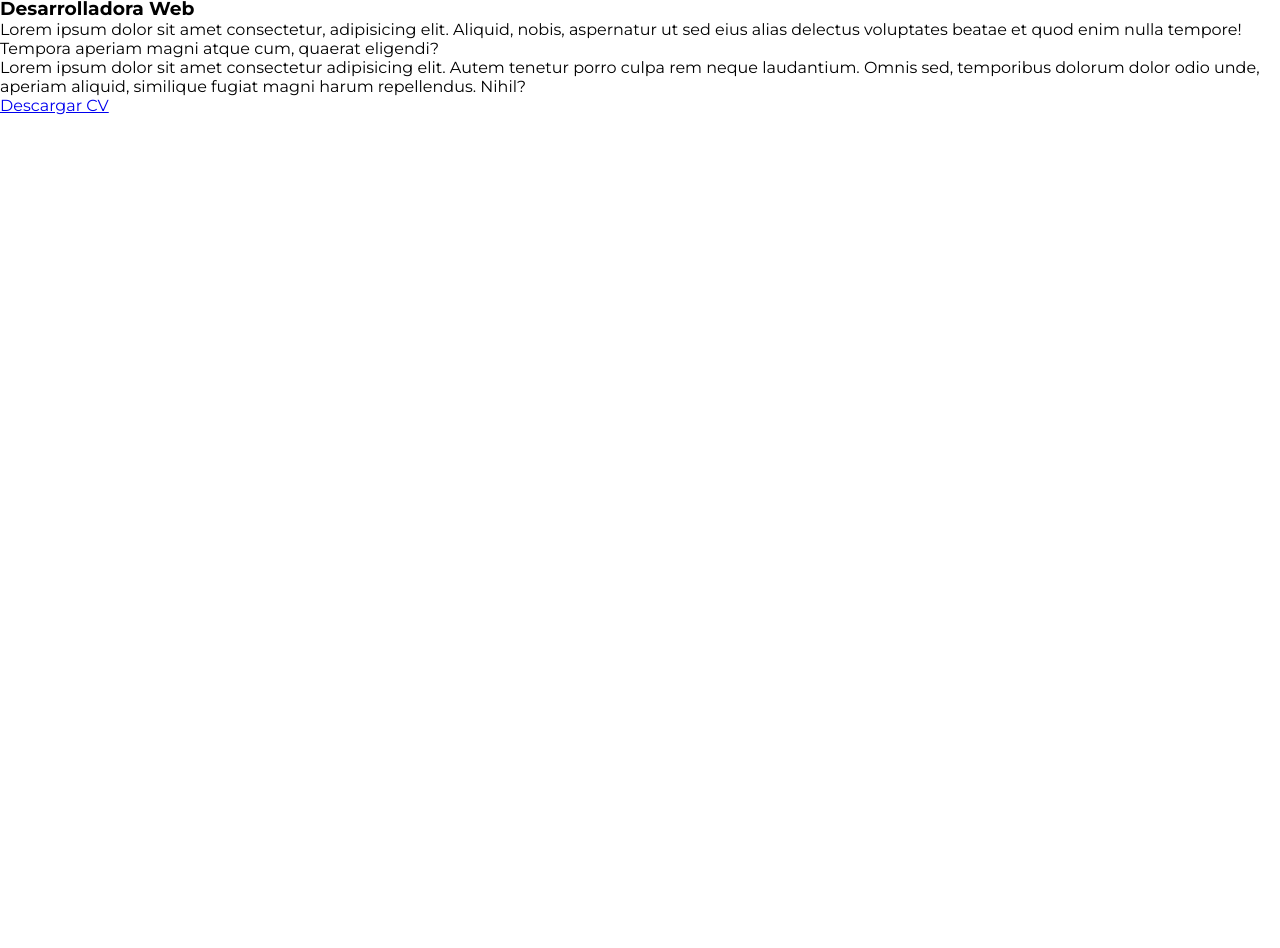
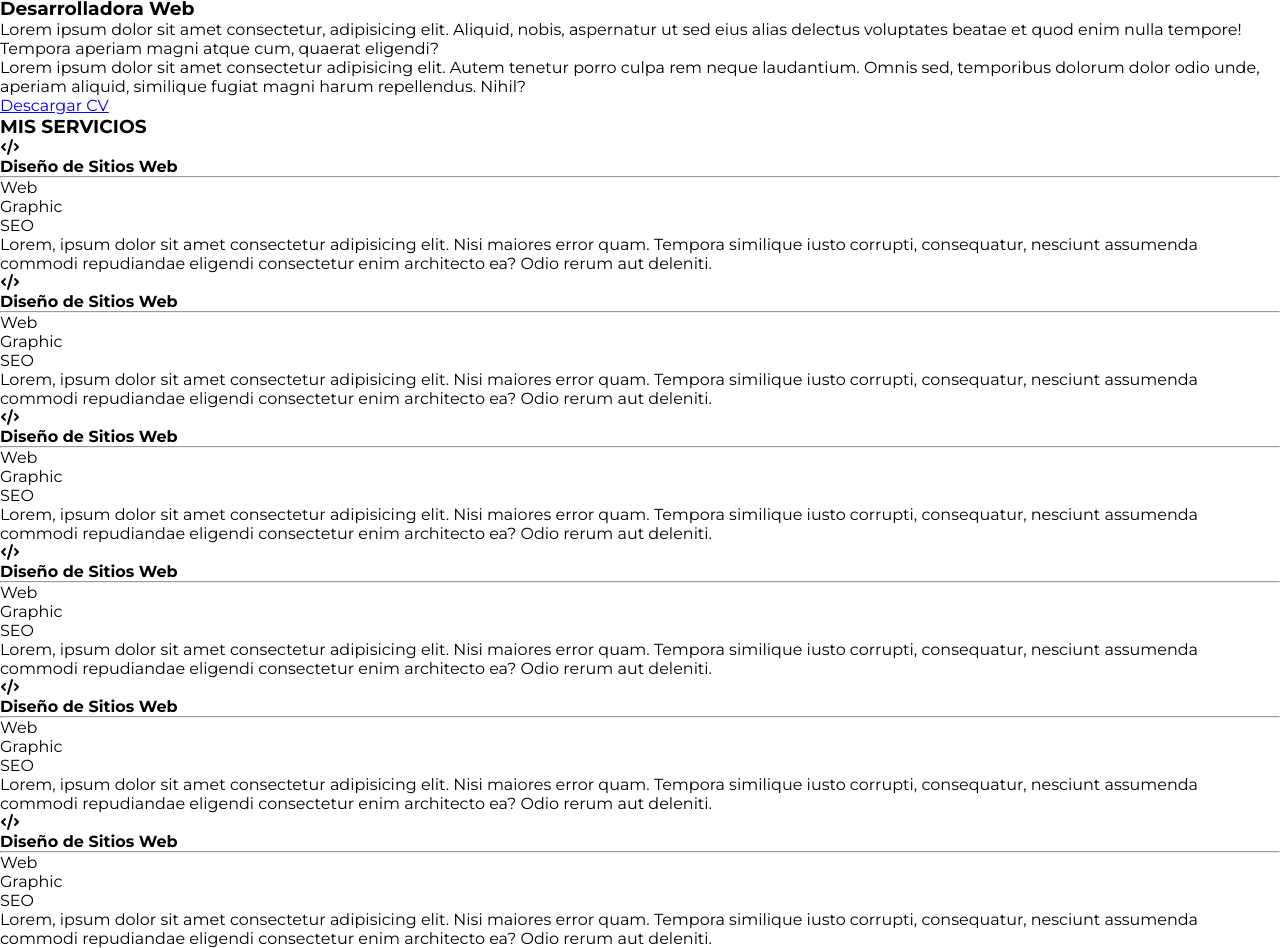
Before and after one commit to laura-qw/Portafolio_LauraCastro, a plain HTML site: page index.html in a window 1280 px wide. Shown: the part 2391-3339 px from the top of the page. Before the commit the page ends 2506 px from the top, so only its background shows below. Drawn offline with Linux system fonts and the light colour scheme.

Commit message:
Add files via upload

```diff
--- a/index.html
+++ b/index.html
@@ -17,8 +17,8 @@
                 <h1>LAURA CASTRO</h1>
                 <nav id="nav">
                 <ul id="links">
-                    <li><a href="#" class="seleccionado" >Inicio</a></li>
-                    <li><a href="#">Sobre Mi</a></li>
+                    <li><a href="#inicio" class="seleccionado">Inicio</a></li>
+                    <li><a href="#sobreMi">Sobre Mi</a></li>
                     <li><a href="#">Servicios</a></li>
                     <li><a href="#">Proyectos</a></li>
                     <li><a href="#">Contacto</a></li>
@@ -55,5 +55,80 @@
         <a href="#">Descargar CV</a>
       </div>
       </section>
+
+      <!-- SECCIÓN SERVICIOS -->
+       <section id="Servicios">
+        <h3 class="titulo-seccion">MIS SERVICIOS</h3>
+        <div class="fila">
+         <div class="servicio">
+             <span class="icono"><i class="fa-solid fa-code"></i></span>
+             <h4>Diseño de Sitios Web</h4>
+             <hr>
+         <ul>
+            <li>Web</li>
+            <li>Graphic</li>
+            <li>SEO</li>
+         </ul>
+                <p>Lorem, ipsum dolor sit amet consectetur adipisicing elit. Nisi maiores error quam. Tempora similique iusto corrupti, consequatur, nesciunt assumenda commodi repudiandae eligendi consectetur enim architecto ea? Odio rerum aut deleniti.</p>
+         </div>
+        </div>
+        <div class="servicio">
+             <span class="icono"><i class="fa-solid fa-code"></i></span>
+             <h4>Diseño de Sitios Web</h4>
+             <hr>
+         <ul>
+            <li>Web</li>
+            <li>Graphic</li>
+            <li>SEO</li>
+         </ul>
+                <p>Lorem, ipsum dolor sit amet consectetur adipisicing elit. Nisi maiores error quam. Tempora similique iusto corrupti, consequatur, nesciunt assumenda commodi repudiandae eligendi consectetur enim architecto ea? Odio rerum aut deleniti.</p>
+         </div>
+         <div class="servicio">
+             <span class="icono"><i class="fa-solid fa-code"></i></span>
+             <h4>Diseño de Sitios Web</h4>
+             <hr>
+         <ul>
+            <li>Web</li>
+            <li>Graphic</li>
+            <li>SEO</li>
+         </ul>
+                <p>Lorem, ipsum dolor sit amet consectetur adipisicing elit. Nisi maiores error quam. Tempora similique iusto corrupti, consequatur, nesciunt assumenda commodi repudiandae eligendi consectetur enim architecto ea? Odio rerum aut deleniti.</p>
+         </div>
+         <div class="fila">
+         <div class="servicio">
+             <span class="icono"><i class="fa-solid fa-code"></i></span>
+             <h4>Diseño de Sitios Web</h4>
+             <hr>
+         <ul>
+            <li>Web</li>
+            <li>Graphic</li>
+            <li>SEO</li>
+         </ul>
+                <p>Lorem, ipsum dolor sit amet consectetur adipisicing elit. Nisi maiores error quam. Tempora similique iusto corrupti, consequatur, nesciunt assumenda commodi repudiandae eligendi consectetur enim architecto ea? Odio rerum aut deleniti.</p>
+         </div>
+        </div>
+        <div class="servicio">
+             <span class="icono"><i class="fa-solid fa-code"></i></span>
+             <h4>Diseño de Sitios Web</h4>
+             <hr>
+         <ul>
+            <li>Web</li>
+            <li>Graphic</li>
+            <li>SEO</li>
+         </ul>
+                <p>Lorem, ipsum dolor sit amet consectetur adipisicing elit. Nisi maiores error quam. Tempora similique iusto corrupti, consequatur, nesciunt assumenda commodi repudiandae eligendi consectetur enim architecto ea? Odio rerum aut deleniti.</p>
+         </div>
+         <div class="servicio">
+             <span class="icono"><i class="fa-solid fa-code"></i></span>
+             <h4>Diseño de Sitios Web</h4>
+             <hr>
+         <ul>
+            <li>Web</li>
+            <li>Graphic</li>
+            <li>SEO</li>
+         </ul>
+                <p>Lorem, ipsum dolor sit amet consectetur adipisicing elit. Nisi maiores error quam. Tempora similique iusto corrupti, consequatur, nesciunt assumenda commodi repudiandae eligendi consectetur enim architecto ea? Odio rerum aut deleniti.</p>
+         </div>
+       </section>
 </body>
 </html>
```
